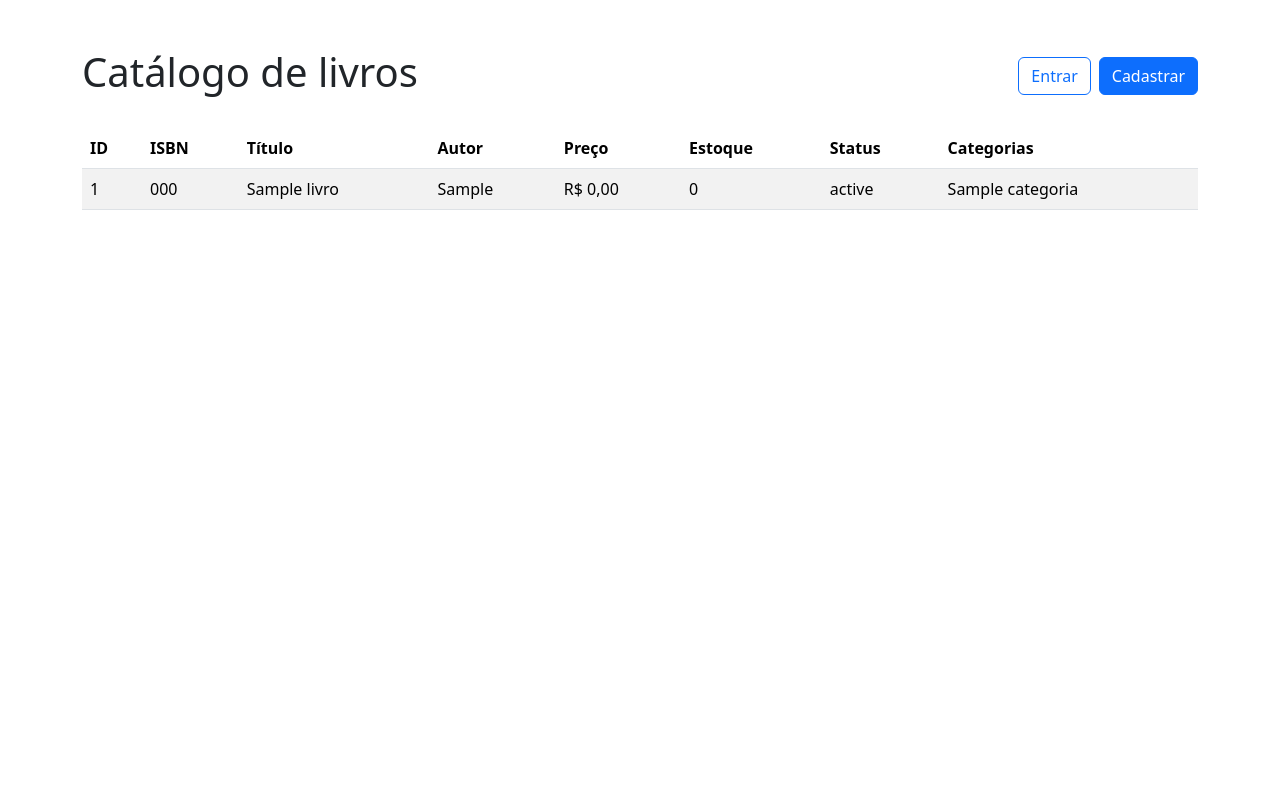
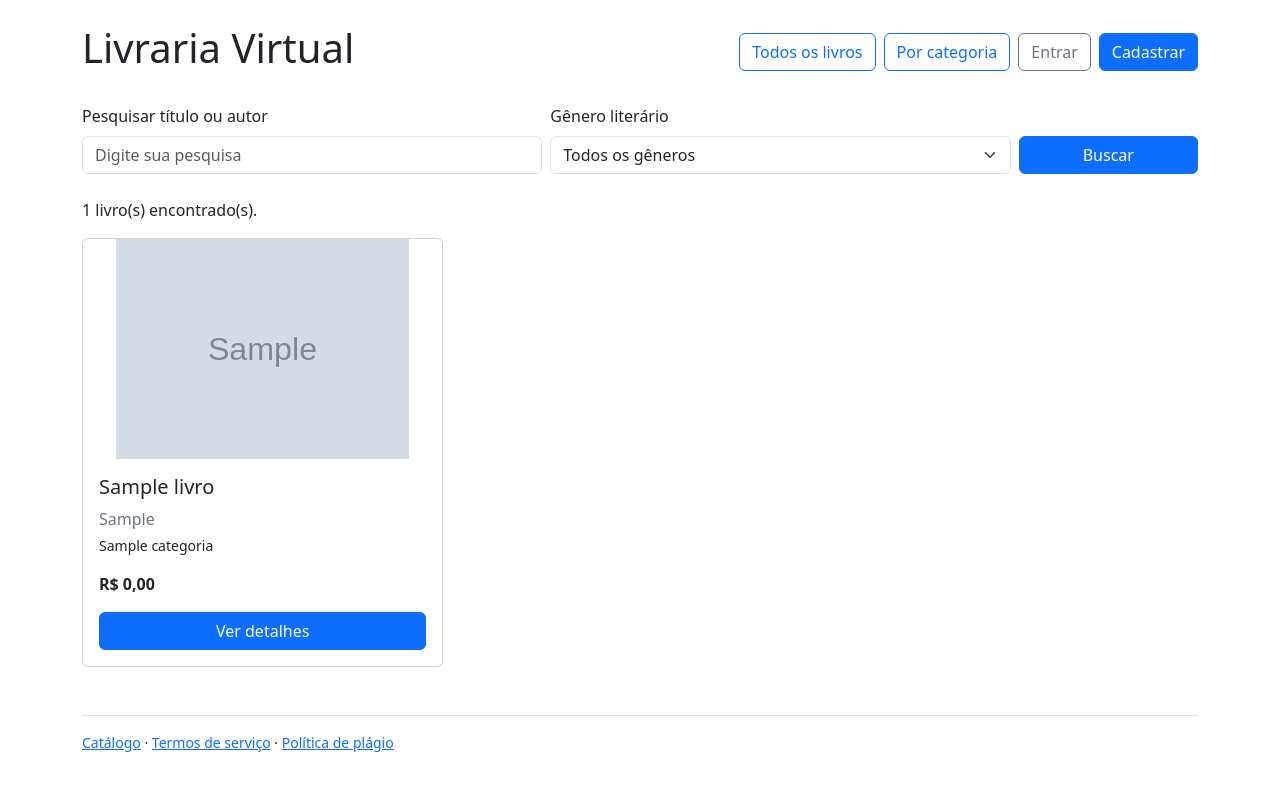
Before and after one commit to estevanestran/Livraria, a PHP site: page / in a window 1280 px wide. Before the commit the page ends 210 px from the top, so only its background shows below. Run offline with PHP 8.4, Linux system fonts and the light colour scheme; tables that the repository leaves empty or names only in its code hold one stand-in row (values such as "Sample post"); grey boxes marked "Sample" are stand-in pictures.

Commit message:
pesquisa + filtro + termos/políticas iniciais + metatags

```diff
--- a/Livro.php
+++ b/Livro.php
@@ -11,6 +11,51 @@ class Livro {
         $livro=$stmt->fetch(); if (!$livro) return null;
         $stmt=$this->conn->prepare('SELECT categoria_id FROM livro_categoria WHERE livro_id=?'); $stmt->execute([$id]);
         $livro['categorias']=$stmt->fetchAll(PDO::FETCH_COLUMN); return $livro;
+    }
+    public function pesquisar(string $busca='', int $categoriaId=0): array {
+        $sql="SELECT l.*, GROUP_CONCAT(DISTINCT c.nome ORDER BY c.nome SEPARATOR ', ') AS categorias_nomes
+              FROM livros l
+              LEFT JOIN livro_categoria lc ON lc.livro_id=l.id
+              LEFT JOIN categorias c ON c.id=lc.categoria_id
+              WHERE (:busca1 = '' OR l.titulo LIKE :busca2 OR l.autor LIKE :busca3)
+                AND (:categoria1 = 0 OR EXISTS
+                  (SELECT 1 FROM livro_categoria lc2 WHERE lc2.livro_id=l.id AND lc2.categoria_id=:categoria2))
+              GROUP BY l.id ORDER BY l.id DESC";
+        $stmt=$this->conn->prepare($sql);
+        $stmt->execute([
+          'busca1'=>$busca,'busca2'=>'%'.$busca.'%','busca3'=>'%'.$busca.'%',
+          'categoria1'=>$categoriaId,'categoria2'=>$categoriaId
+        ]);
+        return $stmt->fetchAll();
+    }
+    public function categoriasComContagem(): array {
+        return $this->conn->query("SELECT c.id,c.nome,COUNT(lc.livro_id) total_livros
+           FROM categorias c LEFT JOIN livro_categoria lc ON lc.categoria_id=c.id
+           GROUP BY c.id,c.nome ORDER BY c.nome")->fetchAll();
+    }
+    public function buscarCategoria(int $id): ?array {
+        $stmt=$this->conn->prepare('SELECT * FROM categorias WHERE id=?');
+        $stmt->execute([$id]); return $stmt->fetch() ?: null;
+    }
+    public function salvarCategoria(string $nome, ?int $id): void {
+        if ($id) {
+            $stmt=$this->conn->prepare('UPDATE categorias SET nome=? WHERE id=?');
+            $stmt->execute([$nome,$id]);
+        } else {
+            $stmt=$this->conn->prepare('INSERT INTO categorias(nome) VALUES (?)');
+            $stmt->execute([$nome]);
+        }
+    }
+    public function excluirCategoria(int $id): void {
+        $stmt=$this->conn->prepare('DELETE FROM categorias WHERE id=?');
+        $stmt->execute([$id]);
+    }
+    public function detalhes(int $id): ?array {
+        $livro=$this->buscarPorId($id);
+        if (!$livro) return null;
+        $stmt=$this->conn->prepare('SELECT c.id,c.nome FROM categorias c INNER JOIN livro_categoria lc ON lc.categoria_id=c.id WHERE lc.livro_id=? ORDER BY c.nome');
+        $stmt->execute([$id]); $livro['categorias_detalhe']=$stmt->fetchAll();
+        return $livro;
     }
     public function listarCategorias(): array { return $this->conn->query('SELECT * FROM categorias ORDER BY nome')->fetchAll(); }
     public function salvar(array $dados, array $categorias, ?int $id=null): void {
--- a/LivroController.php
+++ b/LivroController.php
@@ -3,7 +3,51 @@ require_once __DIR__ . '/Livro.php';
 class LivroController {
     private Livro $modelo;
     public function __construct() { $this->modelo=new Livro(); }
-    public function index(): void { $livros=$this->modelo->listarTodos(); require __DIR__.'/views/Listar.php'; }
+    public function index(): void {
+        $busca=mb_substr(trim((string)($_GET['busca']??'')),0,100);
+        $categoriaId=filter_var($_GET['categoria']??0,FILTER_VALIDATE_INT);
+        $categoriaId=$categoriaId!==false&&$categoriaId>0?$categoriaId:0;
+        $categorias=$this->modelo->listarCategorias();
+        $livros=$this->modelo->pesquisar($busca,$categoriaId);
+        require __DIR__.'/views/catalogo.php';
+    }
+    public function detalhe(int $id): void {
+        $livro=$this->modelo->detalhes($id);
+        if (!$livro) {http_response_code(404); echo 'Livro não encontrado.'; return;}
+        require __DIR__.'/views/detalhe.php';
+    }
+    public function categoriasPublicas(): void {
+        $categorias=$this->modelo->categoriasComContagem();
+        require __DIR__.'/views/categorias_publicas.php';
+    }
+    public function gerenciarCategorias(): void {
+        $categorias=$this->modelo->categoriasComContagem();
+        $id=filter_var($_GET['id']??0,FILTER_VALIDATE_INT);
+        $editando=$id>0?$this->modelo->buscarCategoria($id):null;
+        $erro='';
+        require __DIR__.'/views/categorias_admin.php';
+    }
+    public function salvarCategoria(): void {
+        $nome=trim((string)($_POST['nome']??''));
+        $id=filter_var($_POST['id']??0,FILTER_VALIDATE_INT);
+        if (mb_strlen($nome)<2 || mb_strlen($nome)>50) {
+            http_response_code(422); echo 'Nome da categoria deve ter de 2 a 50 caracteres.'; return;
+        }
+        try {
+            $this->modelo->salvarCategoria($nome,$id>0?$id:null);
+            Logger::registrar('CATEGORIA_SALVA',['resultado'=>'sucesso']);
+            header('Location: index.php?acao=gerenciar_categorias'); exit;
+        } catch (PDOException $e) {
+            http_response_code(409); echo 'Não foi possível salvar a categoria. Confira se o nome já existe.';
+        }
+    }
+    public function excluirCategoria(): void {
+        $id=filter_var($_POST['id']??0,FILTER_VALIDATE_INT);
+        if (!$id || $id<1) {http_response_code(400); echo 'Categoria inválida.'; return;}
+        $this->modelo->excluirCategoria($id);
+        Logger::registrar('CATEGORIA_EXCLUIDA',['resultado'=>'sucesso']);
+        header('Location: index.php?acao=gerenciar_categorias'); exit;
+    }
     public function formCriar(): void { $livro=null; $categorias=$this->modelo->listarCategorias(); require __DIR__.'/views/form.php'; }
     public function formEditar(int $id): void {
         $livro=$this->modelo->buscarPorId($id); if (!$livro) {http_response_code(404); echo 'Livro não encontrado'; return;}
--- a/etapa5.sql
+++ /dev/null
@@ -1,3 +0,0 @@
--- Executar uma única vez no banco biblioteca.
-USE biblioteca;
-ALTER TABLE usuarios ADD COLUMN foto VARCHAR(255) DEFAULT NULL AFTER perfil;
--- a/index.php
+++ b/index.php
@@ -19,8 +19,8 @@ function validarPost(): void {
 $acao=(string)($_GET['acao']??'index');
 // Log de TODAS as requisições ao roteador, sem registrar e-mails, senhas ou tokens.
 Logger::registrar('ROTA', ['rota'=>substr($acao,0,60), 'metodo'=>$_SERVER['REQUEST_METHOD']??'GET']);
-if (in_array($acao,['salvar','deletar','entrar','registrar','sair','enviar_recuperacao','salvar_senha'],true)) validarPost();
-if (in_array($acao,['novo','editar','salvar','deletar'],true)) Auth::exigirAdmin();
+if (in_array($acao,['salvar','deletar','entrar','registrar','sair','enviar_recuperacao','salvar_senha','salvar_categoria','excluir_categoria'],true)) validarPost();
+if (in_array($acao,['novo','editar','salvar','deletar','gerenciar_categorias','salvar_categoria','excluir_categoria'],true)) Auth::exigirAdmin();
 $controller=new LivroController();
 switch ($acao) {
     case 'login':
@@ -73,6 +73,13 @@ switch ($acao) {
         header('Referrer-Policy: no-referrer');
         require __DIR__.'/views/recuperacao.php'; break;
     case 'sair': Auth::sair(); header('Location: index.php'); exit;
+    case 'livro': $controller->detalhe((int)($_GET['id']??0)); break;
+    case 'categorias': $controller->categoriasPublicas(); break;
+    case 'gerenciar_categorias': $controller->gerenciarCategorias(); break;
+    case 'salvar_categoria': $controller->salvarCategoria(); break;
+    case 'excluir_categoria': $controller->excluirCategoria(); break;
+    case 'termos':
+    case 'plagio': $tipo=$acao; require __DIR__.'/views/politica.php'; break;
     case 'novo': $controller->formCriar(); break;
     case 'editar': $controller->formEditar((int)($_GET['id']??0)); break;
     case 'salvar': $controller->salvar(); break;
--- /dev/null
+++ b/views/catalogo.php
@@ -0,0 +1,46 @@
+<?php
+$tituloPagina='Catálogo de livros | Livraria Virtual';
+$descricaoPagina='Pesquise livros por título, autor e categoria.';
+require __DIR__.'/head.php';
+?>
+<header class="d-flex justify-content-between align-items-center gap-3 flex-wrap mb-4">
+<h1>Livraria Virtual</h1>
+<nav class="d-flex flex-wrap gap-2 align-items-center">
+<a href="index.php" class="btn btn-outline-primary">Todos os livros</a>
+<a href="index.php?acao=categorias" class="btn btn-outline-primary">Por categoria</a>
+<?php if (Auth::admin()): ?>
+<a href="index.php?acao=novo" class="btn btn-success">Novo livro</a>
+<a href="index.php?acao=gerenciar_categorias" class="btn btn-outline-dark">Gerenciar categorias</a>
+<?php endif; ?>
+<?php if (Auth::usuario()): ?>
+<span>Olá, <?= $esc(Auth::usuario()['nome']) ?></span>
+<form method="post" action="index.php?acao=sair"><input type="hidden" name="csrf" value="<?= $esc($_SESSION['csrf']) ?>"><button class="btn btn-outline-secondary">Sair</button></form>
+<?php else: ?>
+<a href="index.php?acao=login" class="btn btn-outline-secondary">Entrar</a>
+<a href="index.php?acao=cadastro" class="btn btn-primary">Cadastrar</a>
+<?php endif; ?>
+</nav></header>
+<form class="row g-2 mb-4" method="get" action="index.php">
+<div class="col-md-5"><label for="busca" class="form-label">Pesquisar título ou autor</label>
+<input class="form-control" id="busca" name="busca" maxlength="100" value="<?= $esc($busca) ?>" placeholder="Digite sua pesquisa"></div>
+<div class="col-md-5"><label for="categoria" class="form-label">Gênero literário</label>
+<select class="form-select" id="categoria" name="categoria"><option value="0">Todos os gêneros</option>
+<?php foreach ($categorias as $cat): ?><option value="<?= (int)$cat['id'] ?>" <?= $categoriaId===(int)$cat['id']?'selected':'' ?>><?= $esc($cat['nome']) ?></option><?php endforeach; ?></select></div>
+<div class="col-md-2 d-flex align-items-end"><button class="btn btn-primary w-100">Buscar</button></div>
+</form>
+<p><?= count($livros) ?> livro(s) encontrado(s).</p>
+<div class="row row-cols-1 row-cols-md-2 row-cols-lg-3 g-3">
+<?php foreach ($livros as $l): ?>
+<div class="col"><article class="card h-100">
+<?php if (!empty($l['imagem_capa'])): ?><img class="card-img-top" style="height:220px;object-fit:contain" src="<?= $esc($l['imagem_capa']) ?>" alt="Capa de <?= $esc($l['titulo']) ?>"><?php endif; ?>
+<div class="card-body d-flex flex-column"><h2 class="h5"><?= $esc($l['titulo']) ?></h2>
+<p class="text-secondary mb-1"><?= $esc($l['autor']??'Autor não informado') ?></p>
+<p class="small"><?= $esc($l['categorias_nomes']??'Sem categoria') ?></p>
+<p class="fw-bold">R$ <?= number_format((float)$l['preco'],2,',','.') ?></p>
+<a class="btn btn-primary mt-auto" href="index.php?acao=livro&id=<?= (int)$l['id'] ?>">Ver detalhes</a>
+<?php if (Auth::admin()): ?><a class="btn btn-outline-secondary mt-2" href="index.php?acao=editar&id=<?= (int)$l['id'] ?>">Editar</a>
+<form class="mt-2" method="post" action="index.php?acao=deletar" onsubmit="return confirm('Excluir livro?')"><input type="hidden" name="csrf" value="<?= $esc($_SESSION['csrf']) ?>"><input type="hidden" name="id" value="<?= (int)$l['id'] ?>"><button class="btn btn-outline-danger w-100">Excluir</button></form><?php endif; ?>
+</div></article></div>
+<?php endforeach; ?>
+</div>
+<?php require __DIR__.'/footer.php'; ?>
--- /dev/null
+++ b/views/categorias_publicas.php
@@ -0,0 +1,6 @@
+<?php $tituloPagina='Gêneros literários | Livraria Virtual'; require __DIR__.'/head.php'; ?>
+<h1>Gêneros literários</h1><p>Escolha uma categoria para ver os livros relacionados.</p>
+<a href="index.php" class="btn btn-outline-secondary mb-3">Voltar ao catálogo</a>
+<div class="list-group"><?php foreach ($categorias as $c): ?>
+<a class="list-group-item list-group-item-action d-flex justify-content-between" href="index.php?categoria=<?= (int)$c['id'] ?>"><?= $esc($c['nome']) ?><span class="badge text-bg-secondary"><?= (int)$c['total_livros'] ?> livro(s)</span></a>
+<?php endforeach; ?></div><?php require __DIR__.'/footer.php'; ?>
--- /dev/null
+++ b/views/footer.php
@@ -0,0 +1,4 @@
+<footer class="border-top mt-5 pt-3 pb-4 small">
+<a href="index.php">Catálogo</a> · <a href="index.php?acao=termos">Termos de serviço</a> ·
+<a href="index.php?acao=plagio">Política de plágio</a>
+</footer></body></html>
--- /dev/null
+++ b/views/head.php
@@ -0,0 +1,15 @@
+<?php
+$tituloPagina=$tituloPagina??'Livraria Virtual';
+$descricaoPagina=$descricaoPagina??'Catálogo de livros da Livraria Virtual.';
+$urlPagina='http'.((!empty($_SERVER['HTTPS'])&&$_SERVER['HTTPS']!=='off')?'s':'').'://'.($_SERVER['HTTP_HOST']??'localhost').($_SERVER['REQUEST_URI']??'/');
+$esc=static fn($v)=>htmlspecialchars((string)$v,ENT_QUOTES,'UTF-8');
+?><!doctype html><html lang="pt-BR"><head>
+<meta charset="utf-8"><meta name="viewport" content="width=device-width,initial-scale=1">
+<title><?= $esc($tituloPagina) ?></title><meta name="description" content="<?= $esc($descricaoPagina) ?>">
+<meta name="author" content="Livraria Virtual"><meta name="copyright" content="Conteúdo sujeito aos direitos de seus respectivos autores.">
+<meta name="plagiarism" content="Proibida a reprodução não autorizada de conteúdo; consulte a política de plágio.">
+<meta property="og:type" content="website"><meta property="og:title" content="<?= $esc($tituloPagina) ?>">
+<meta property="og:description" content="<?= $esc($descricaoPagina) ?>">
+<meta property="og:url" content="<?= $esc($urlPagina) ?>">
+<link rel="stylesheet" href="https://cdn.jsdelivr.net/npm/bootstrap@5.3.3/dist/css/bootstrap.min.css">
+</head><body class="container py-4">
```
Also changed, not shown: views/auth.php (+56 -10 lines), views/categorias_admin.php (added, +17 -0 lines), views/detalhe.php (added, +17 -0 lines), views/politica.php (added, +19 -0 lines), 1 other file.
